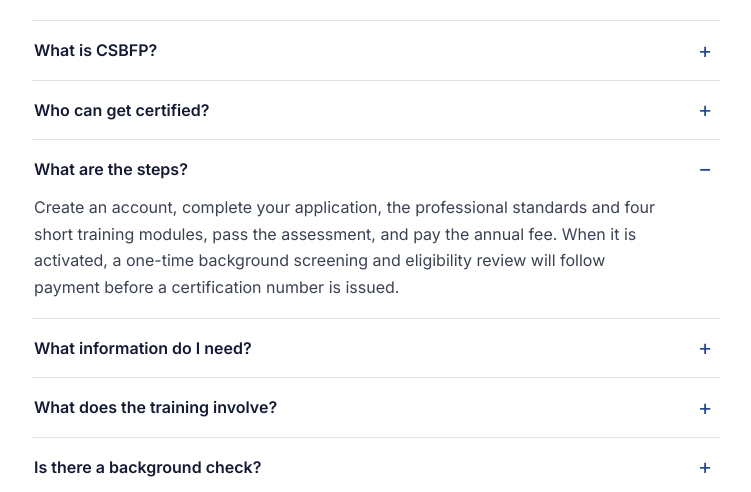
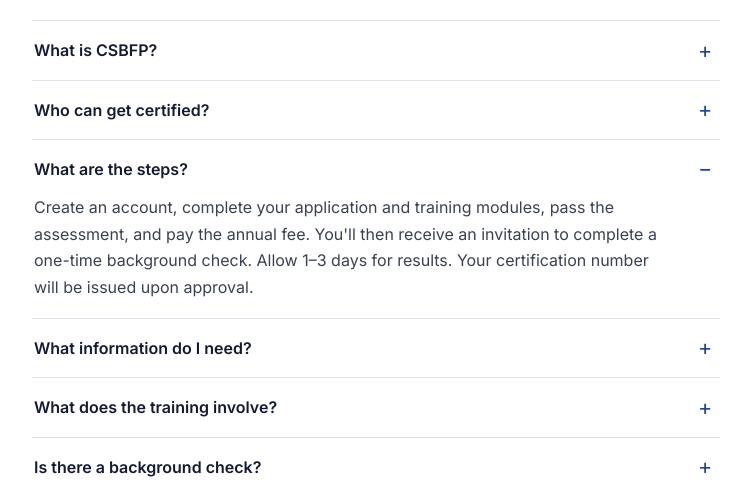
Before and after one commit to aquamark-io/csbfp, a Node server app: page /faq in a window 1280 px wide, after a click on "What are the steps?". Shown: the part 181-673 px from the top of the page, without its empty margins (264-1015 px from the left). Run offline with Node 20, Linux system fonts and the light colour scheme.

Commit message:
FAQ: final wording for What are the steps
Co-Authored-By: Claude Opus 5.5 <noreply@anthropic.com>
Claude-Session: https://claude.ai/code/session_01G6gvxo4A4ADJDKLyzumwvs

```diff
--- a/views/faq.ejs
+++ b/views/faq.ejs
@@ -12,7 +12,7 @@
   </details>
   <details name="faq">
     <summary>What are the steps?</summary>
-    <p>Create an account, complete your application, the professional standards and four short training modules, pass the assessment, and pay the annual fee. <% if (screeningEnabled) { %>A one-time background screening and an eligibility review follow before your certification number is issued.<% } else { %>When it is activated, a one-time background screening and eligibility review will follow payment before a certification number is issued.<% } %></p>
+    <p>Create an account, complete your application and training modules, pass the assessment, and pay the annual fee. You'll then receive an invitation to complete a one-time background check. Allow 1–3 days for results. Your certification number will be issued upon approval.</p>
   </details>
   <details name="faq">
     <summary>What information do I need?</summary>
```
